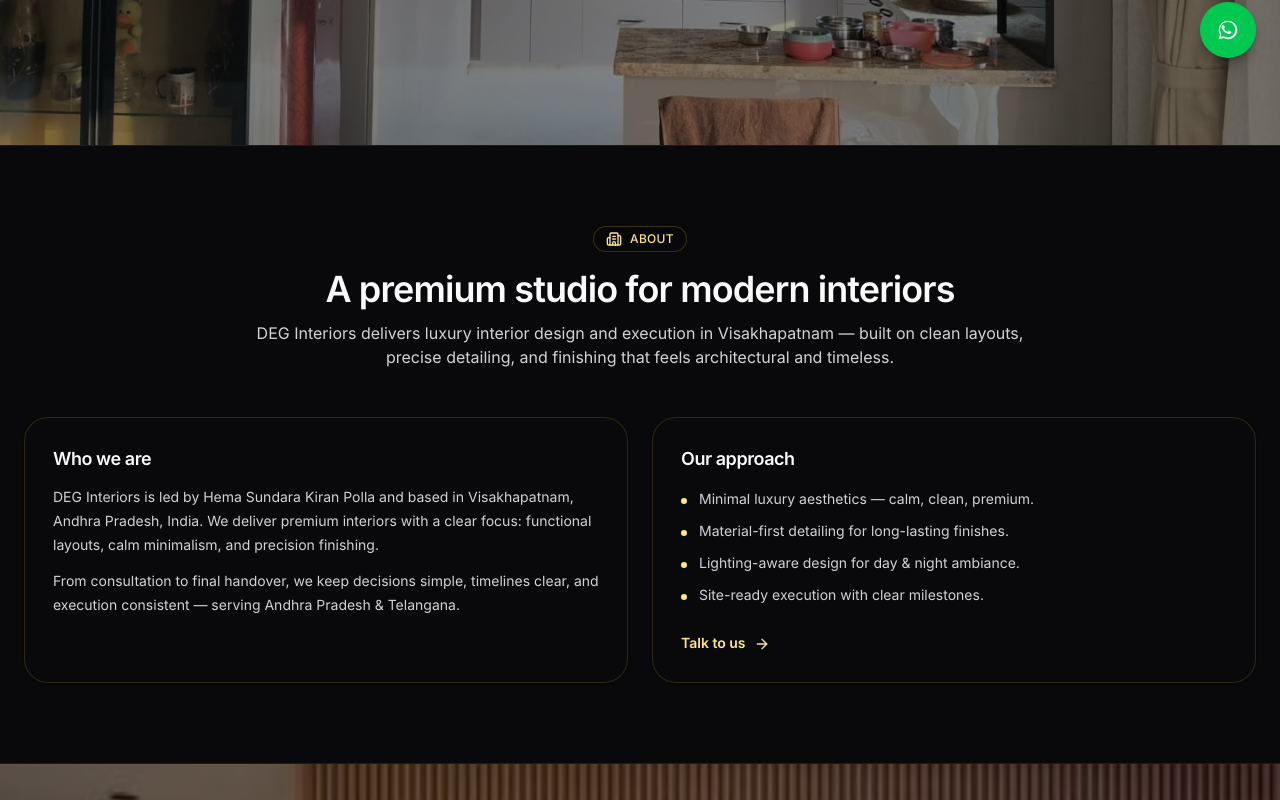
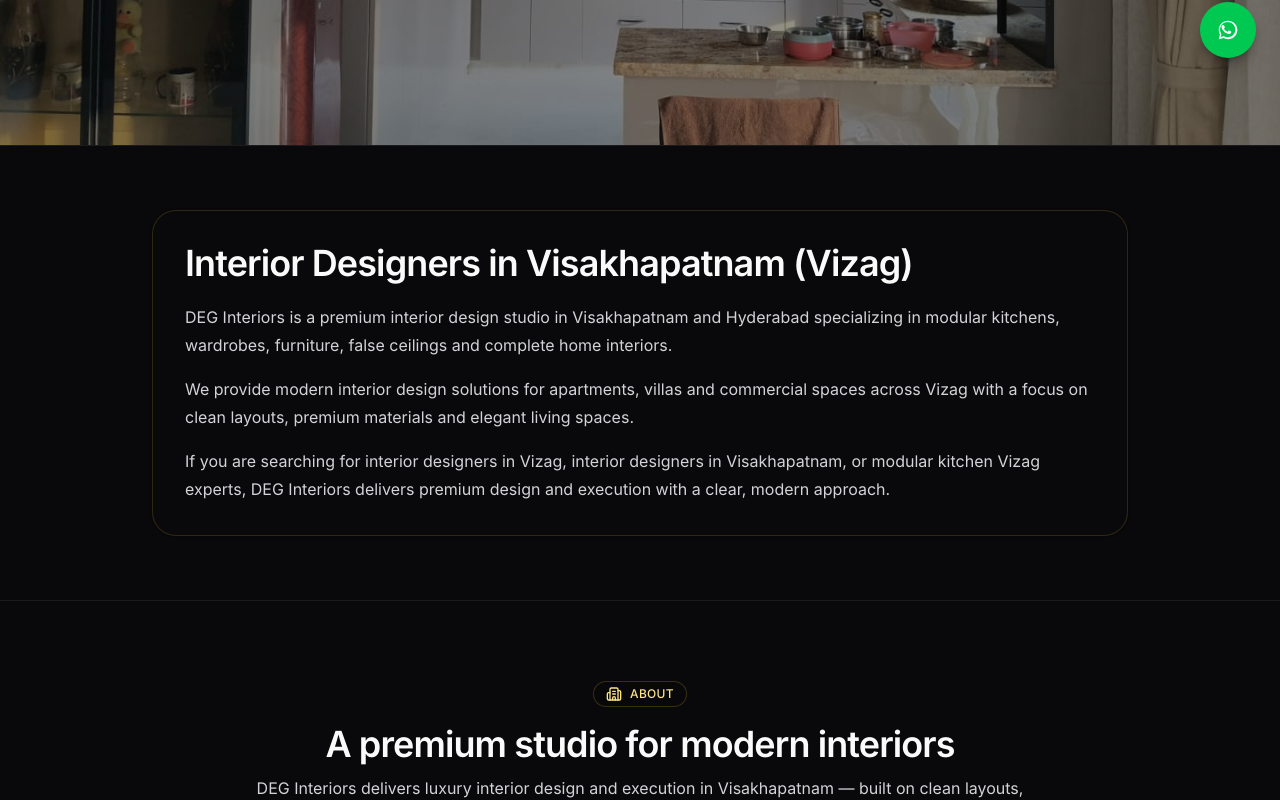
Before and after one commit to kurimini-chandu/deg-interiors, a React (Vite) app: page / in a window 1280 px wide. Shown: the part 718-1518 px from the top of the page. Built offline with nearby package versions, Linux system fonts and the light colour scheme.

Commit message:
add vizag seo section

```diff
--- a/src/App.jsx
+++ b/src/App.jsx
@@ -556,6 +556,28 @@ export default function App() {
         </div>
       </section>
 
+      {/* SEO Content */}
+      <section className="border-t border-zinc-200/60 bg-white py-16 dark:border-zinc-800/60 dark:bg-zinc-950">
+        <div className="mx-auto max-w-5xl px-4 md:px-6">
+          <div className="rounded-3xl border border-zinc-200/70 bg-white p-8 shadow-sm dark:border-amber-300/15 dark:bg-zinc-950">
+            <h2 className="text-3xl font-semibold tracking-tight text-zinc-950 dark:text-zinc-50 md:text-4xl">
+              Interior Designers in Visakhapatnam (Vizag)
+            </h2>
+            <div className="mt-5 space-y-4 text-sm leading-7 text-zinc-600 dark:text-zinc-300 md:text-base">
+              <p>
+                DEG Interiors is a premium interior design studio in Visakhapatnam and Hyderabad specializing in modular kitchens, wardrobes, furniture, false ceilings and complete home interiors.
+              </p>
+              <p>
+                We provide modern interior design solutions for apartments, villas and commercial spaces across Vizag with a focus on clean layouts, premium materials and elegant living spaces.
+              </p>
+              <p>
+                If you are searching for interior designers in Vizag, interior designers in Visakhapatnam, or modular kitchen Vizag experts, DEG Interiors delivers premium design and execution with a clear, modern approach.
+              </p>
+            </div>
+          </div>
+        </div>
+      </section>
+
       {/* About */}
       <MotionSection
         id="about"
```
